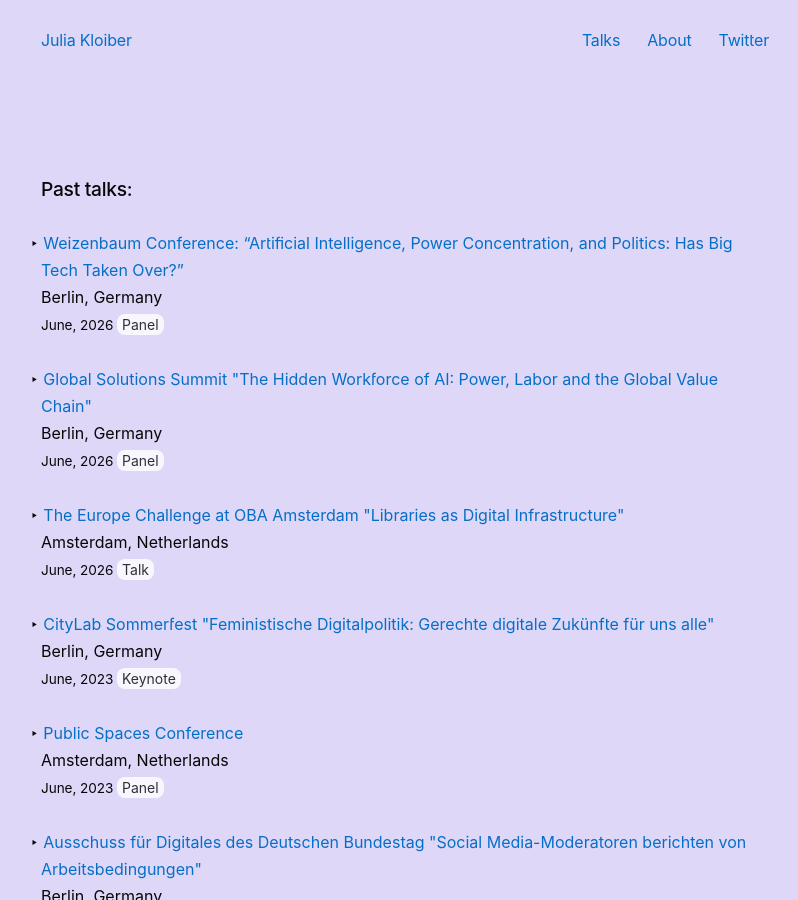
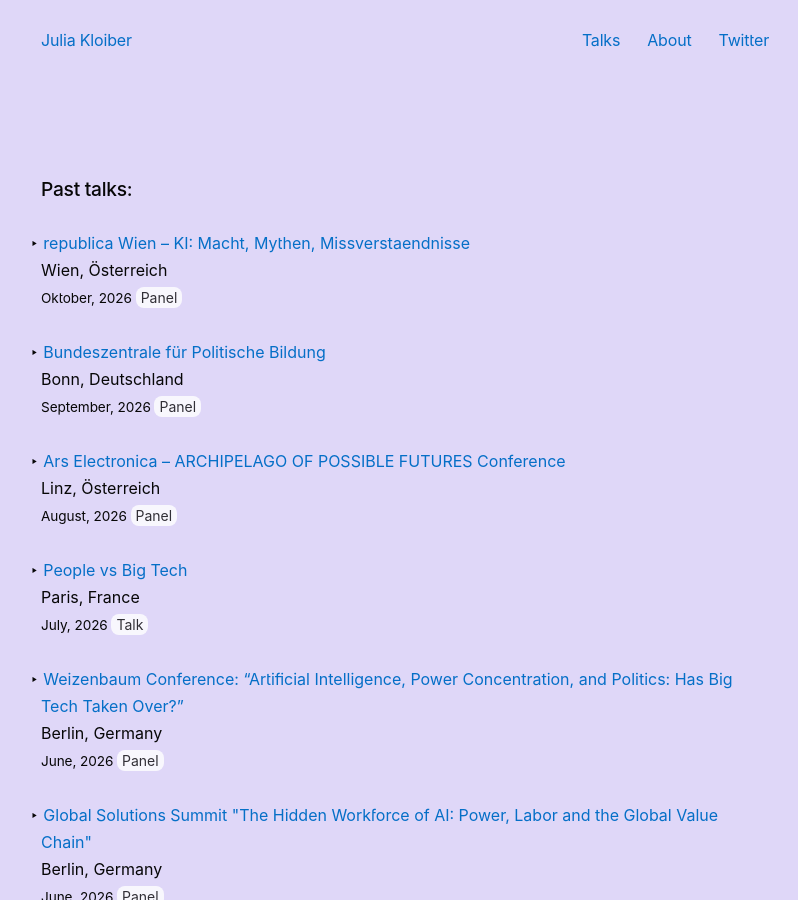
Before and after one commit to juliakloiber/juliakloiber.github.io, a Jekyll site: the page built from talks.html, in a window 1280 px wide and 900 px high. Shown: the whole window, without its empty margins (235-1033 px from the left). Built offline with Jekyll 4.4.1, drawn with Linux system fonts in a browser that asks for light colours; some web fonts are replaced.

Commit message:
Update talks.html

```diff
--- a/talks.html
+++ b/talks.html
@@ -23,6 +23,52 @@
 
 
 <h3>Past talks:</h3>
+<ul>
+    <li>
+        <a href="https://www.youtube.com/watch?v=9JfitJBFS1I&list=PLCz5-R6wzrkU&index=35">republica Wien – KI: Macht, Mythen, Missverstaendnisse</a>
+        <br>
+        Wien, Österreich<br>
+        <time>
+            Oktober, 2026
+        </time>
+        <span class="tag talk">Panel</span>
+    </li>
+</ul>
+<ul>
+    <li>
+        <a href="https://www.bpb.de/">Bundeszentrale für Politische Bildung</a>
+        <br>
+        Bonn, Deutschland<br>
+        <time>
+            September, 2026
+        </time>
+        <span class="tag talk">Panel</span>
+    </li>
+</ul>
+
+<ul>
+    <li>
+        <a href="https://www.youtube.com/watch?v=gJ8uaHDEfDc">Ars Electronica – ARCHIPELAGO OF POSSIBLE FUTURES Conference</a>
+        <br>
+        Linz, Österreich<br>
+        <time>
+            August, 2026
+        </time>
+        <span class="tag talk">Panel</span>
+    </li>
+</ul>
+<ul>
+    <li>
+        <a href="https://peoplevsbig.tech/">People vs Big Tech</a>
+        <br>
+        Paris, France<br>
+        <time>
+            July, 2026
+        </time>
+        <span class="tag talk">Talk</span>
+    </li>
+</ul>
+
 <ul>
     <li>
         <a href="https://www.weizenbaum-conference.de/10-06-2026/">Weizenbaum Conference: “Artificial Intelligence, Power Concentration, and Politics: Has Big Tech Taken Over?”</a>
```
